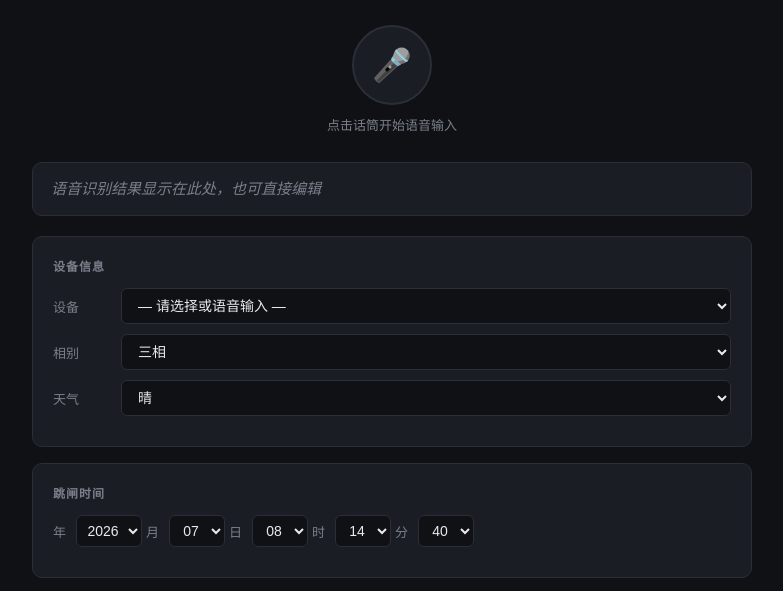
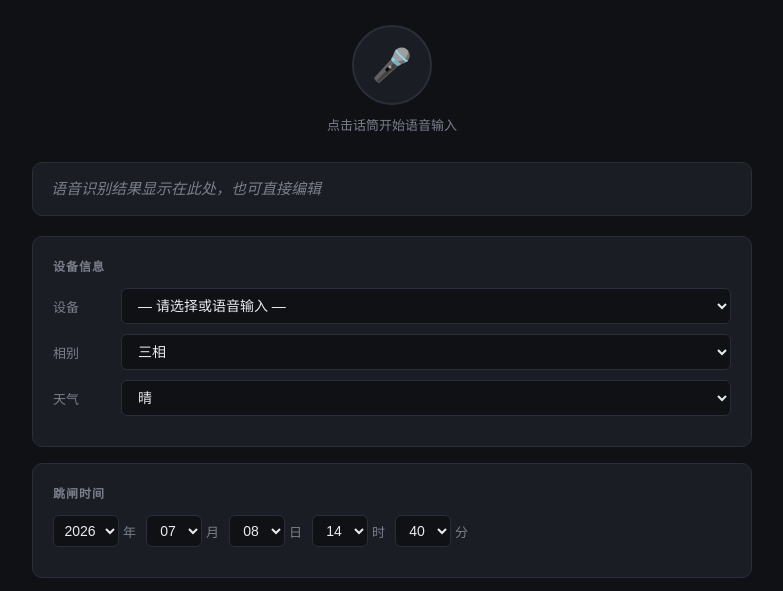
Before and after one commit to kacikacigit/huangshi-fault-report, a plain HTML site: page index.html in a window 1280 px wide. Shown: the part 135-726 px from the top of the page, without its empty margins (248-1031 px from the left). Drawn offline with Linux system fonts and the light colour scheme.

Commit message:
revert: 跳闸时间恢复为选择框在前、标签在后

```diff
--- a/index.html
+++ b/index.html
@@ -391,11 +391,11 @@
   <div class="panel">
     <div class="panel-title">跳闸时间</div>
     <div class="field-row time-row">
-      <span>年</span><select id="selYear"></select>
-      <span>月</span><select id="selMonth"></select>
-      <span>日</span><select id="selDay"></select>
-      <span>时</span><select id="selHour"></select>
-      <span>分</span><select id="selMin"></select>
+      <select id="selYear"></select><span>年</span>
+      <select id="selMonth"></select><span>月</span>
+      <select id="selDay"></select><span>日</span>
+      <select id="selHour"></select><span>时</span>
+      <select id="selMin"></select><span>分</span>
     </div>
   </div>
 
```
